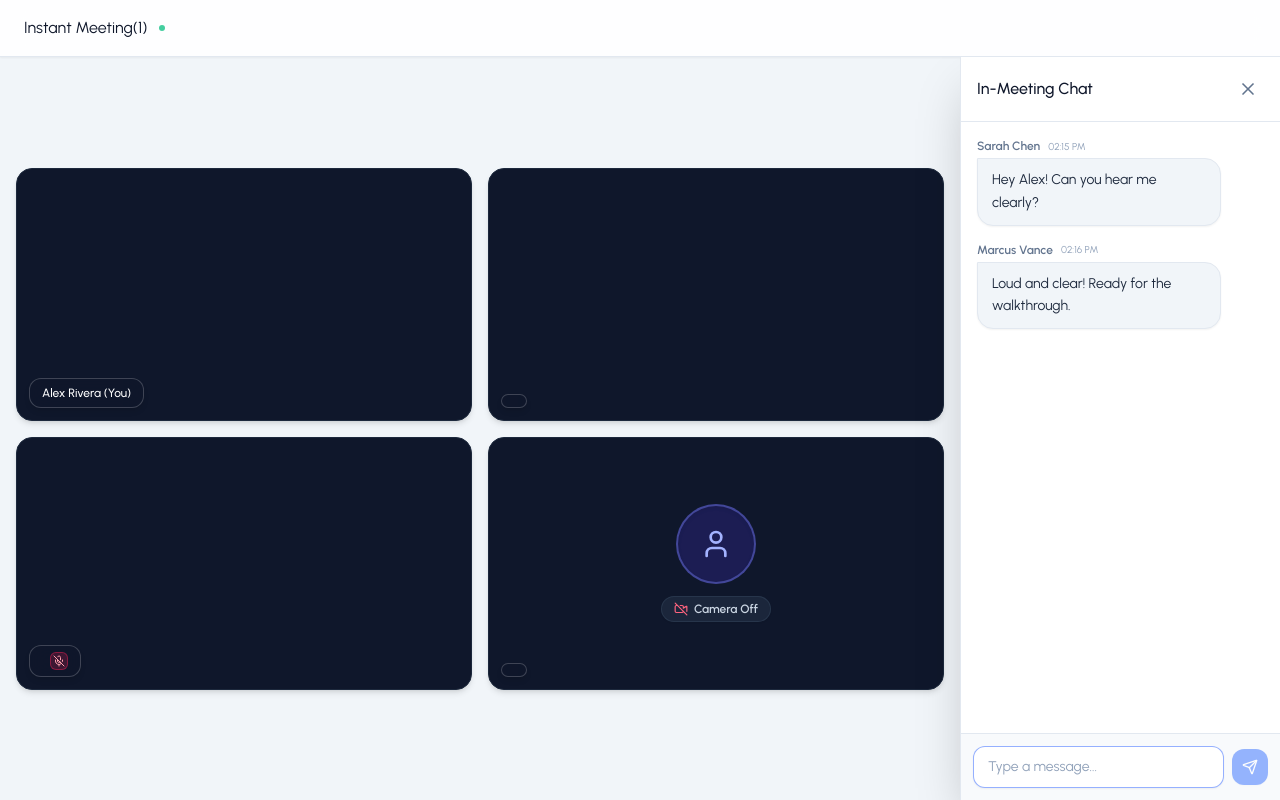
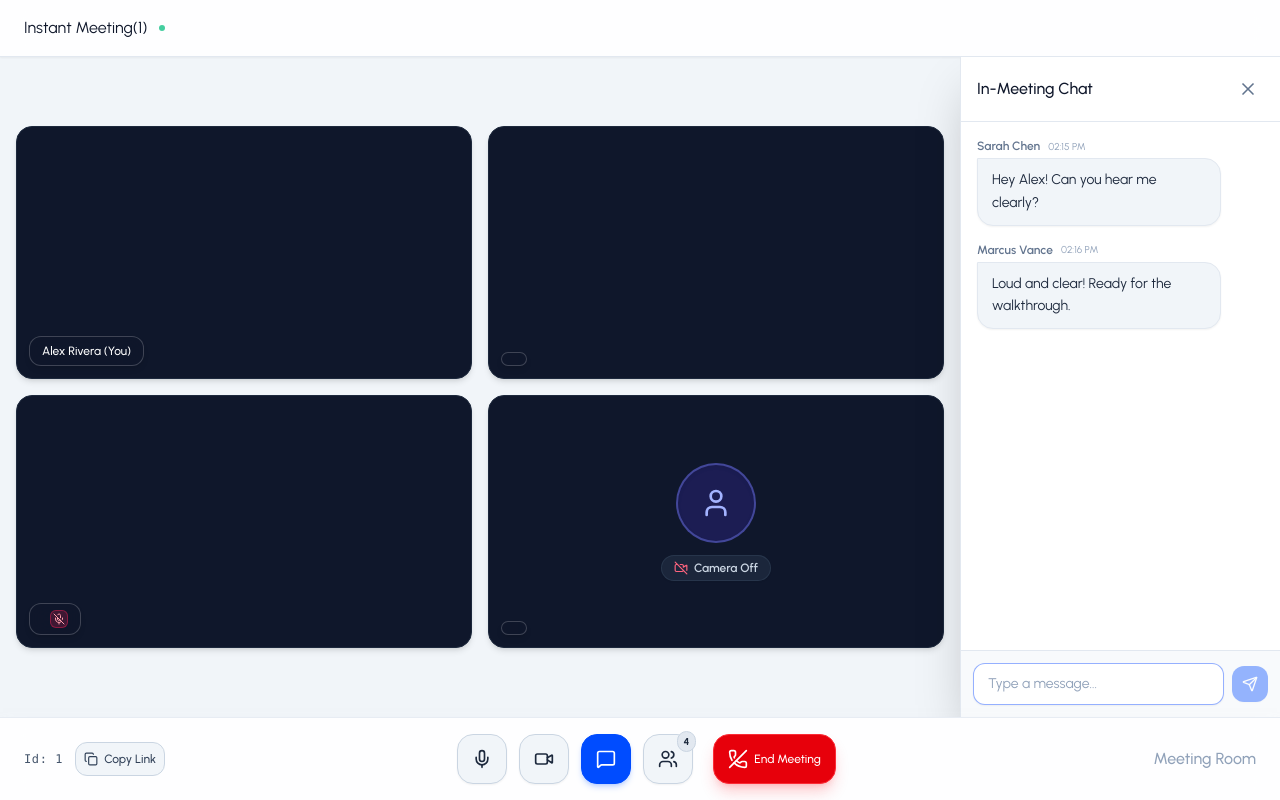
Before and after one commit to ayushjhade/Video-Meeting-App, a React (Vite) app in the folder client/: page /meeting/1 in a window 1280 px wide. Built offline with nearby package versions, Linux system fonts and the light colour scheme; no server answers.

Commit message:
feat: add meeting control bar
Added:
- Audio and video controls
- Chat and participants toggles
- Meeting link copy functionality
- Participant count display
- Leave and end meeting buttons
- Integrated ControlBar with MeetingRoom"

```diff
--- /dev/null
+++ b/client/src/components/meeting/ControlBar.jsx
@@ -0,0 +1,101 @@
+import { CheckIcon, CopyIcon, MessageSquareIcon, MicIcon, MicOffIcon, PhoneOffIcon, UsersIcon, VideoIcon, VideoOffIcon } from 'lucide-react'
+import React, { useState } from 'react'
+import toast from 'react-hot-toast'
+
+const ControlBar = ({roomId, audioEnabled, videoEnabled, onToggleAudio, onToggleVideo, onToggleChat, onToggleParticipants, isChatOpen, isParticipantsOpen, unreadCount,participantCount, isHost, onLeave, onEndMeeting}) => {
+
+    const [copied, setCopied] = useState(false)
+
+    const copyMeetingId = ()=>{
+        navigator.clipboard.writeText(window.location.href)
+        setCopied(true)
+        toast.success("Meeting link copied!")
+        setTimeout(()=>setCopied(false), 2000)
+    }
+
+  return (
+    <footer className="w-full bg-white/90 backdrop-blur-md border-t border-slate-200/80 px-6 py-4 flex items-center justify-between z-40 shadow-lg shadow-slate-200/50">
+         {/* Left Info / Copy Link */}
+         <div className="hidden sm:flex items-center gap-3">
+            <span className="text-xs font-medium text-slate-600 font-mono tracking-wider">Id: {roomId}</span>
+            <button onClick={copyMeetingId}
+            className='p-2 rounded-xl bg-slate-100 hover:bg-slate-200 border border-slate-300 text-slate-700 hover:text-slate-900 flex items-center gap-1.5 text-xs font-medium cursor-pointer transition-all'>
+                {copied ? <CheckIcon className="w-3.5 h-3.5 text-emerald-600"/> : <CopyIcon className="w-3.5 h-3.5" />}
+                <span>{copied ? "Copied" : "Copy Link"}</span>
+            </button>
+         </div>
+
+          {/* Center Controls */}
+          <div className="flex items-center gap-3 mx-auto sm:mx-0">
+            {/* Audio Toggle */}
+            <button onClick={onToggleAudio}
+            className={`p-3.5 rounded-2xl transition-all cursor-pointer border ${
+                audioEnabled ? "bg-slate-100 hover:bg-slate-200 text-slate-800 border-slate-300 shadow-xs" : "bg-rose-50 hover:bg-rose-100 text-rose-600 border-rose-200 shadow-xs" }`}
+                title={audioEnabled ? "Mute Microphone" : "Unmute Microphone"}>
+                {audioEnabled ? <MicIcon className="w-5 h-5" /> : <MicOffIcon className="w-5 h-5" />}
+            </button>
+
+            {/* Video Toggle */}
+            <button onClick={onToggleVideo}
+            className={`p-3.5 rounded-2xl transition-all cursor-pointer border ${
+                videoEnabled ? "bg-slate-100 hover:bg-slate-200 text-slate-800 border-slate-300 shadow-xs" : "bg-rose-50 hover:bg-rose-100 text-rose-600 border-rose-200 shadow-xs" }`}
+                title={videoEnabled ? "Turn Off Camera" : "Turn On Camera"}>
+                {videoEnabled ? <VideoIcon className="w-5 h-5" /> : <VideoOffIcon className="w-5 h-5" />}
+            </button>
+
+            {/* Chat Toggle */}
+            <button onClick={onToggleChat}
+            className={`p-3.5 rounded-2xl transition-all cursor-pointer border ${
+                isChatOpen
+                ? "bg-primary text-white border-primary shadow-md shadow-primary/20"
+                : "bg-slate-100 hover:bg-slate-200 text-slate-800 border-slate-300 shadow-xs" }`}
+                title="Toggle In-Meeting Chat">
+               <MessageSquareIcon className="w-5 h-5" />
+               {unreadCount > 0 && !isChatOpen && (
+                <span className='absolute -top-1 -right-1 bg-primary text-white text-[10px] font-bold w-5 h-5 rounded-full flex items-center justify-center border-2 border-white shadow-xs'>
+                    {unreadCount}
+                </span>
+               )}
+            </button>
+
+            {/* Participants Toggle */}
+            <button onClick={onToggleParticipants}
+            className={`relative p-3.5 rounded-2xl transition-all cursor-pointer border ${
+                isParticipantsOpen
+                ? "bg-primary text-white border-primary shadow-md shadow-primary/20"
+                : "bg-slate-100 hover:bg-slate-200 text-slate-800 border-slate-300 shadow-xs" }`}
+                title="Toggle Participants List">
+               <UsersIcon className="w-5 h-5" />
+
+                <span className='absolute -top-1 -right-1 bg-slate-200 text-slate-800 text-[10px] font-bold px-1.5 py-0.5 rounded-full border border-slate-300'>
+                    {participantCount}
+                </span>
+
+            </button>
+
+            {/* Leave / End Meeting Button */}
+            {isHost ? (
+                <button onClick={onEndMeeting}
+                className="p-3.5 rounded-2xl bg-red-600 hover:bg-red-700 text-white shadow-lg shadow-red-500/25 transition-all cursor-pointer border border-red-500 ml-2 font-medium text-xs flex items-center gap-1.5"
+                title="End Meeting for All">
+                    <PhoneOffIcon className="w-5 h-5" />
+                    <span className="hidden md:inline">End Meeting</span>
+                </button>
+            ) : (
+                <button onClick={onLeave}
+                className="p-3.5 rounded-2xl bg-red-600 hover:bg-red-700 text-white shadow-lg shadow-red-500/25 transition-all cursor-pointer border border-red-500 ml-2"
+                title="Leave Meeting">
+                    <PhoneOffIcon className="w-5 h-5" />
+                </button>
+            )}
+          </div>
+
+           {/* Right placeholder */}
+           <div className="hidden sm:block w-32 text-right">
+             <span className="font-medium text-slate-400">Meeting Room</span>
+           </div>
+    </footer>
+  )
+}
+
+export default ControlBar
--- a/client/src/pages/MeetingRoom.jsx
+++ b/client/src/pages/MeetingRoom.jsx
@@ -8,6 +8,7 @@
 import ChatPanel from '../components/meeting/ChatPanel'
 import { useChat } from '../hooks/useChat'
 import ParticipantList from '../components/meeting/ParticipantList'
+import ControlBar from '../components/meeting/ControlBar'
 
 const MeetingRoom = () => {
   const {meetingId} = useParams()
@@ -79,8 +80,24 @@
           meetingHostId = {dummyUser.id}
           />
 
-          {/* Bottom Floating Control Bar */}
         </div>
+        {/* Bottom Floating Control Bar */}
+          <ControlBar
+          roomId={meetingId||dummyMeetingDetails.meetingId }
+          audioEnabled={audioEnabled}
+          videoEnabled={videoEnabled}
+          onToggleAudio={toggleAudio}
+          onToggleVideo={toggleVideo}
+          onToggleChat={toggleChat}
+          onToggleParticipants={()=>setIsParticipantsOpen((prev)=>!prev)}
+          isChatOpen={isChatOpen}
+          isParticipantsOpen={isParticipantsOpen}
+          unreadCount={unreadCount}
+          participantCount={1+remoteUsers.length}
+          isHost={isHost}
+          onLeave={handleLeave}
+          onEndMeeting={handleEndMeeting}
+          />
     </div>
   )
 }
```
